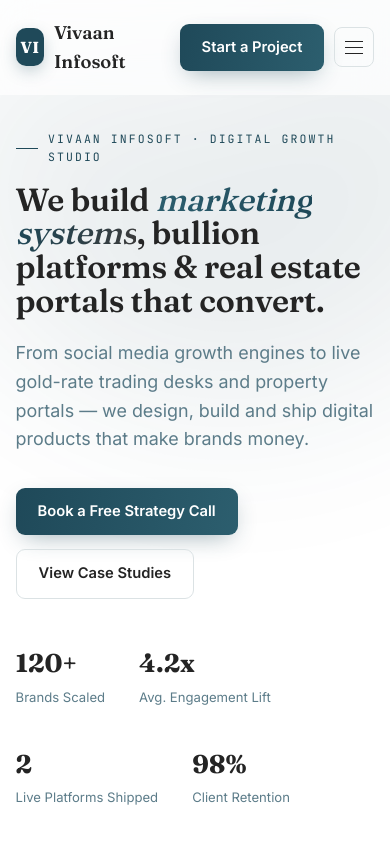
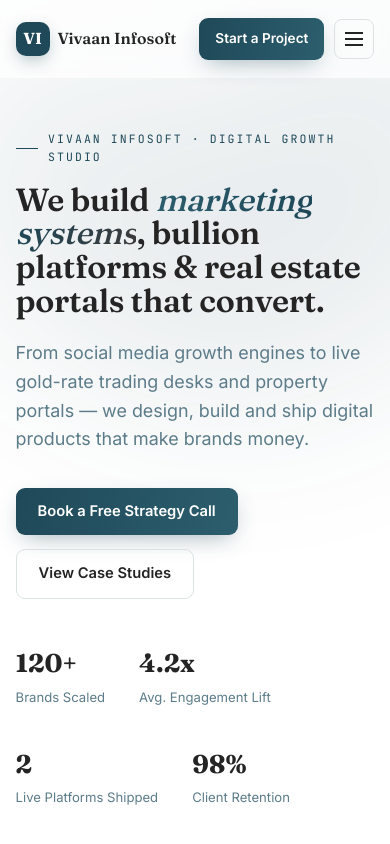
Before and after one commit to bhavik4094/Vivaan-Infosoft, a React (Vite) app: page / in a window 390 px wide. Shown: the top 844 px of the page. Built offline with nearby package versions, Linux system fonts and the light colour scheme.

Commit message:
Fix mobile nav header layout
Logo was wrapping to two lines and pushing the hamburger toggle down,
eating vertical space before content. Tightened logo size, gap, and
CTA button padding for narrow viewports.

```diff
--- a/src/index.css
+++ b/src/index.css
@@ -445,8 +445,12 @@
   .nav-links > li > a,.nav-links > li > button.nav-top{width:100%;justify-content:space-between}
   .dropdown{position:static;opacity:1;visibility:visible;transform:none;display:none;box-shadow:none;border:none;background:var(--surface);margin-top:4px}
   li.open .dropdown{display:block}
-  .nav-toggle{display:flex}
+  .nav-toggle{display:flex;flex-shrink:0}
   .nav-cta .btn-ghost{display:none}
+  .nav .container{gap:12px}
+  .logo{font-size:1rem;white-space:nowrap;gap:8px}
+  .logo-mark{width:34px;height:34px;flex-shrink:0}
+  .nav-cta .btn-primary{padding:10px 16px;font-size:0.85rem}
   .hero-grid{grid-template-columns:1fr}
   .hero-visual{margin-top:80px;max-width:340px}
   .services-grid{grid-template-columns:1fr 1fr}
```
